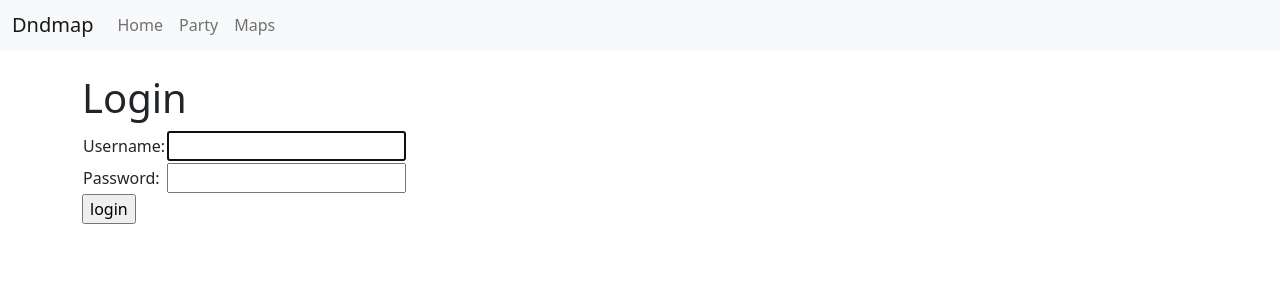
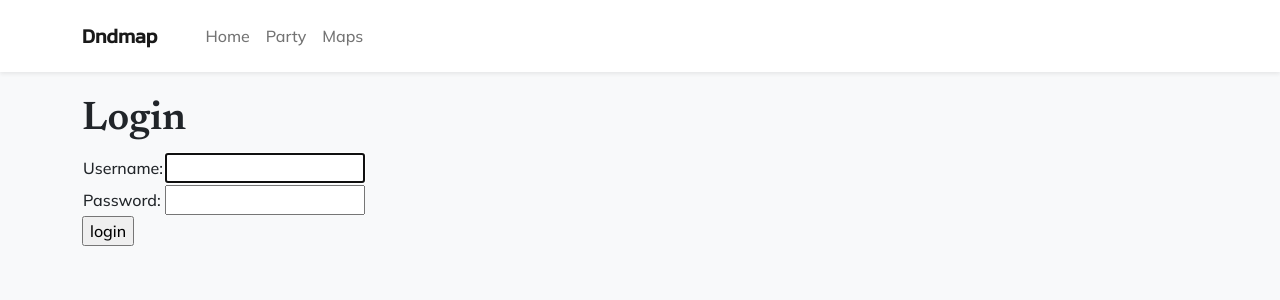
Before and after one commit to Conengmo/dndmap, a Django app: page /accounts/login/?next=/map/ in a window 1280 px wide. Shown: the top 300 px of the page. Run offline with Django 3.2, Linux system fonts and the light colour scheme.

Commit message:
apply styling

```diff
--- a/dndmap/templates/base.html
+++ b/dndmap/templates/base.html
@@ -9,29 +9,56 @@
     <link href="https://cdn.jsdelivr.net/npm/bootstrap@5.0.2/dist/css/bootstrap.min.css"
           rel="stylesheet" integrity="sha384-EVSTQN3/azprG1Anm3QDgpJLIm9Nao0Yz1ztcQTwFspd3yD65VohhpuuCOmLASjC"
           crossorigin="anonymous">
+    <!-- Google fonts-->
+    <link rel="preconnect" href="https://fonts.gstatic.com" />
+    <link href="https://fonts.googleapis.com/css2?family=Newsreader:ital,wght@0,600;1,600&amp;display=swap" rel="stylesheet" />
+    <link href="https://fonts.googleapis.com/css2?family=Mulish:ital,wght@0,300;0,500;0,600;0,700;1,300;1,500;1,600;1,700&amp;display=swap" rel="stylesheet" />
+    <link href="https://fonts.googleapis.com/css2?family=Kanit:ital,wght@0,400;1,400&amp;display=swap" rel="stylesheet" />
+
     {% block head %}{% endblock %}
+
     <style>
+      body {
+          background-color: #f8f9fa;
+          font-family: Mulish, -apple-system, BlinkMacSystemFont, Segoe UI, Roboto, Helvetica Neue,
+              Arial, sans-serif, Apple Color Emoji, Segoe UI Emoji, Segoe UI Symbol, Noto Color Emoji;
+      }
+      nav.navbar {
+          background-color: #fff;
+          padding-top: 1rem;
+          padding-bottom: 1rem;
+      }
       .row {
           margin-bottom: 2rem;
       }
-      nav.navbar {
-          height: 50px;
+      h1, h2, h3, h4, h5, h6 {
+          font-family: "Newsreader", -apple-system, BlinkMacSystemFont, "Segoe UI", Roboto,
+              "Helvetica Neue", Arial, sans-serif, "Apple Color Emoji", "Segoe UI Emoji",
+              "Segoe UI Symbol", "Noto Color Emoji";
+      }
+      .font-alt {
+          font-family: "Kanit", -apple-system, BlinkMacSystemFont, "Segoe UI", Roboto,
+              "Helvetica Neue", Arial, sans-serif, "Apple Color Emoji", "Segoe UI Emoji",
+              "Segoe UI Symbol", "Noto Color Emoji";
       }
 
     </style>
+
+    {% block style %}{% endblock %}
+
   </head>
 
   <body>
 
-    <nav class="navbar navbar-expand-lg navbar-light bg-light">
-      <div class="container-fluid">
-        <a class="navbar-brand" href="{% url 'index' %}">Dndmap</a>
+    <nav class="navbar navbar-expand-lg navbar-light shadow-sm">
+      <div class="container">
+        <a class="navbar-brand fw-bold font-alt" href="{% url 'index' %}">Dndmap</a>
         <button class="navbar-toggler" type="button" data-bs-toggle="collapse"
                 data-bs-target="#navbarSupportedContent" aria-controls="navbarSupportedContent"
                 aria-expanded="false" aria-label="Toggle navigation">
           <span class="navbar-toggler-icon"></span>
         </button>
-        <div class="collapse navbar-collapse" id="navbarSupportedContent">
+        <div class="collapse navbar-collapse ms-4" id="navbarSupportedContent">
           <ul class="navbar-nav me-auto mb-2 mb-lg-0">
             <li class="nav-item">
               <a class="nav-link {% block nav-home %}{% endblock %}" href="{% url 'index' %}">Home</a>
```
Also changed, not shown: dndmap/templates/map/list.html (+13 -3 lines), dndmap/templates/map/map.html (+11 -1 lines).
